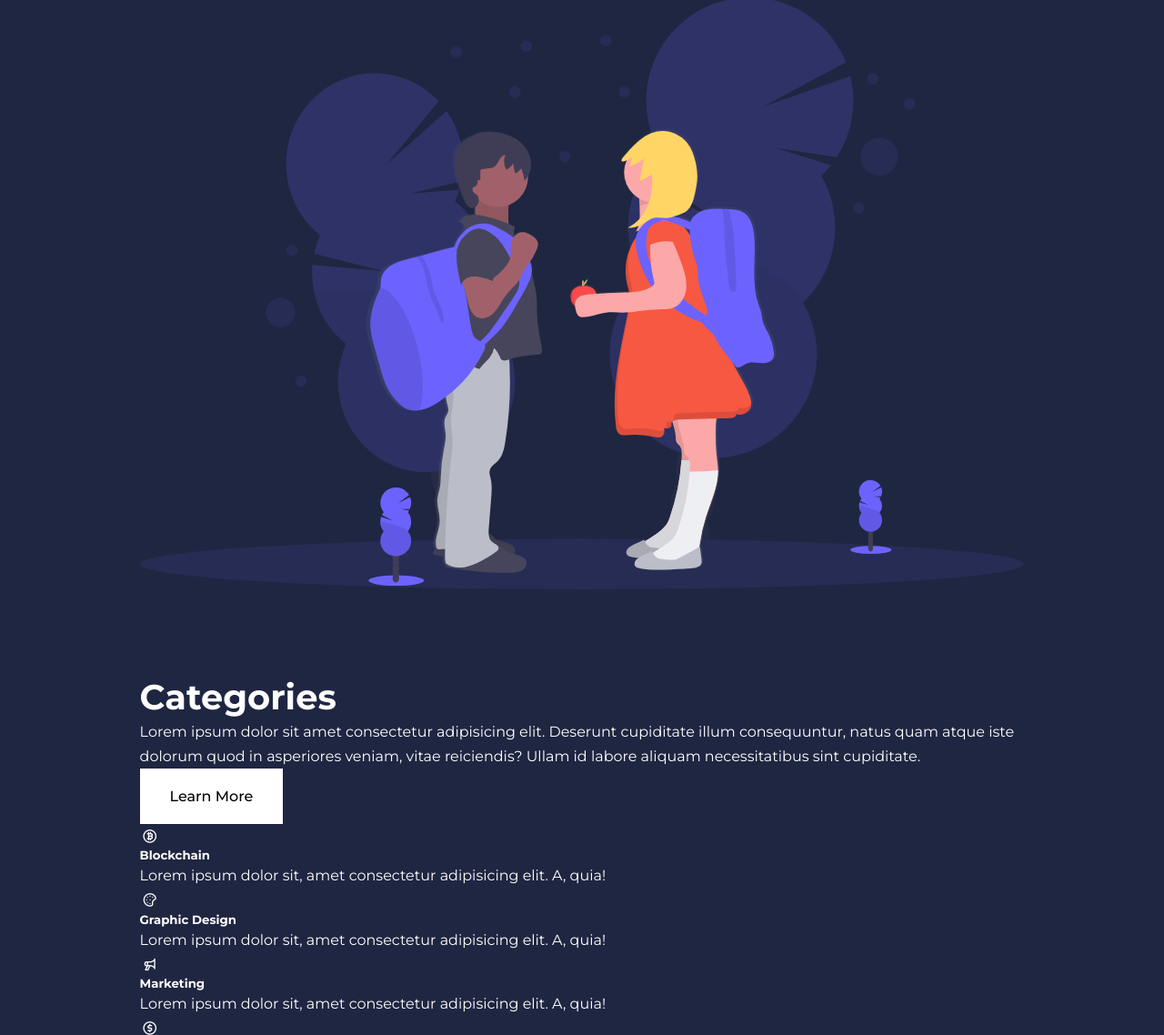
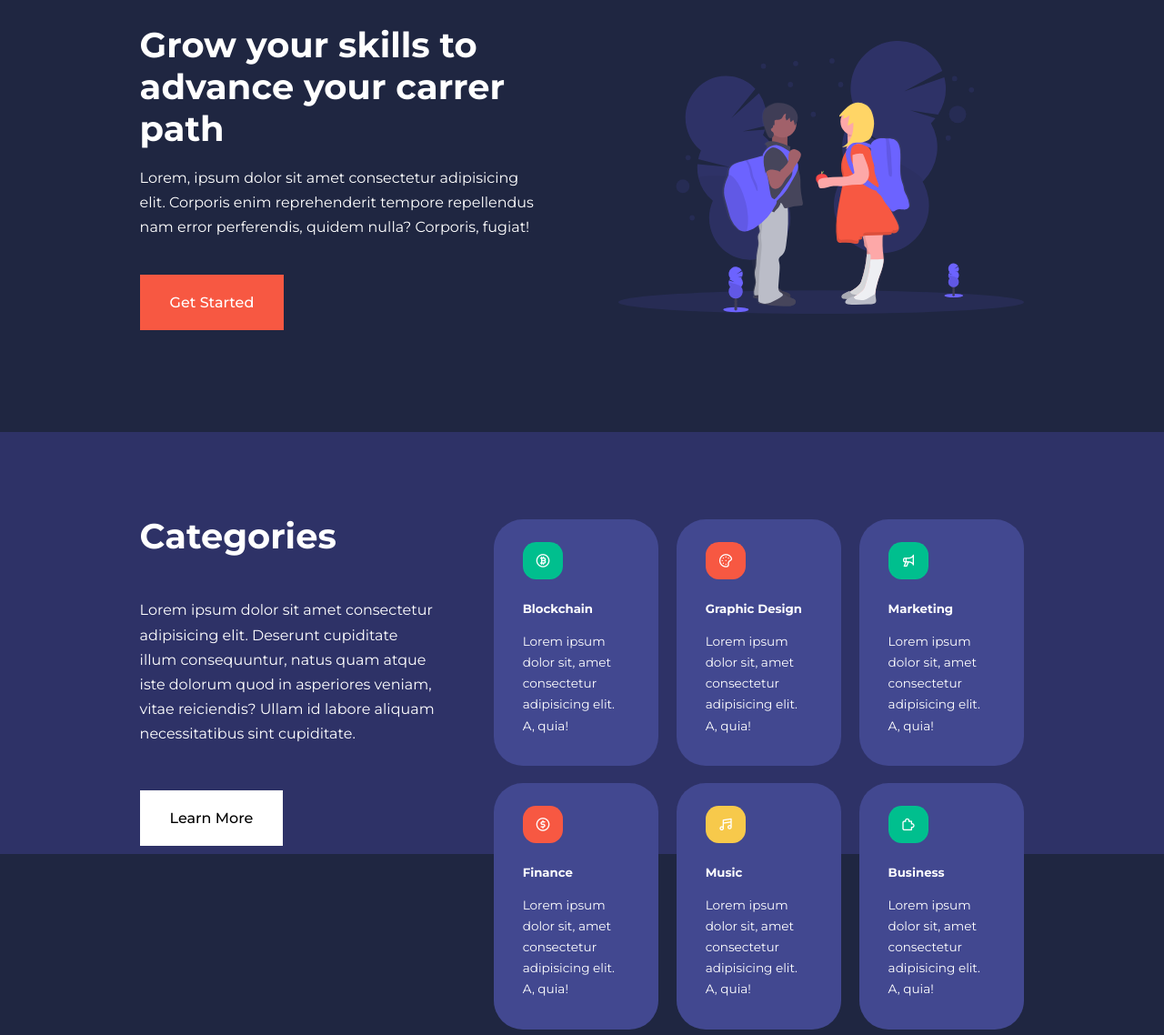
Before and after one commit to AbdimulhinYussuf3675/School_website, a website: page index.html in a window 1280 px wide. Shown: the part 165-1303 px from the top of the page at 91% size. Drawn offline with nearby package versions, Linux system fonts and the light colour scheme.

Commit message:
Style homepage

```diff
--- a/css/style.css
+++ b/css/style.css
@@ -140,3 +140,104 @@ nav button {
 .nav_menu a:hover {
     color: var(--color-bg2);
 }
+
+/* header section */
+
+header {
+    position: relative;
+    top: 5rem;
+    overflow: hidden;
+    height: 70vh;
+    margin-bottom: 5rem;
+}
+
+.header_container {
+    display: grid;
+    grid-template-columns: 1fr 1fr;
+    align-items: center;
+    gap: 5rem;
+    height: 100%;
+}
+
+.header_left p {
+    margin: 1rem 0 2.4rem;
+}
+
+/* categories */
+
+.categories {
+    background: var(--color-bg1);
+    height: 29rem;
+}
+
+.categories h1 {
+    line-height: 1;
+    margin-bottom: 3rem;
+}
+
+.categories_container {
+    display: grid;
+    grid-template-columns: 40% 60%;
+}
+.categories_left {
+    margin-right: 4rem;
+}
+
+.categories_left p {
+    margin: 1rem 0 3rem;
+
+    }
+
+.categories_right {
+    display: grid;
+    grid-template-columns: repeat(3, 1fr);
+    gap: 1.2rem;
+}
+
+.category {
+background: var(--color-bg2);
+padding: 2rem;
+border-radius: 2rem;
+transition: var(--transition);
+}
+
+.category:hover {
+    box-shadow: 0 3rem 3rem rgba(0, 0, 0, 0.3);
+    z-index: 1;
+}
+
+.category:nth-child(2) .category_icon {
+    background: var(--color-danger);
+}
+
+.category:nth-child(3) .category_icon {
+    background: var(--color-success);
+}
+
+.category:nth-child(4) .category_icon {
+    background: var(--color-danger);
+}
+
+.category:nth-child(5) .category_icon {
+    background: var(--color-warning);
+}
+
+.category_icon {
+    background: var(--color-success);
+    padding: 0.7rem;
+    border-radius: 0.9rem;
+}
+
+.category h5 {
+    margin: 2rem 0 1rem;
+}
+
+.category p {
+    font-size: 0.85rem;
+}
+
+/* change navbar-styles on scroll using  javascript */
+.window-scroll {
+    background: var(--color-primary);
+    box-shadow: 0 1rem 2rem rgba(0, 0, 0, 0.2);
+}
```
